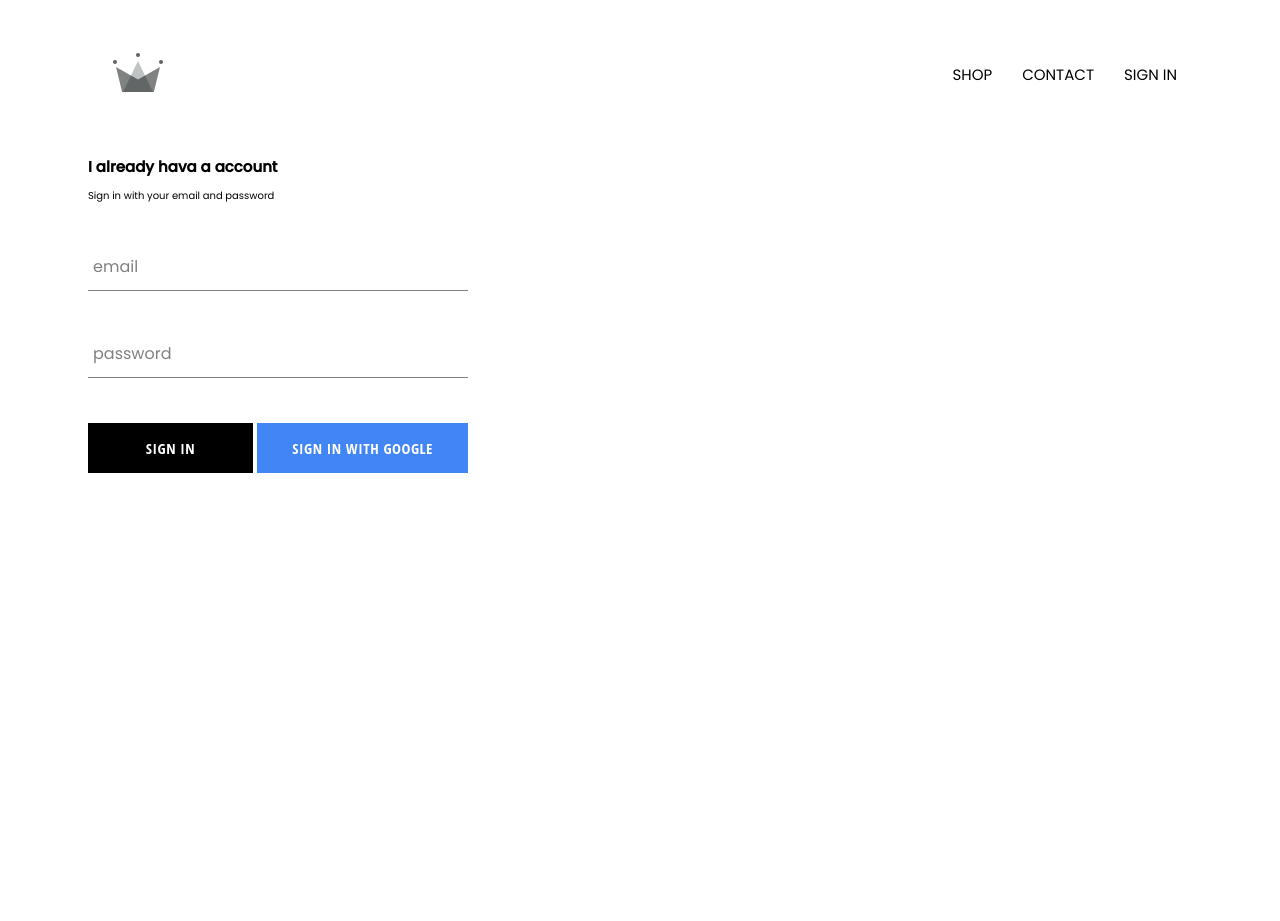
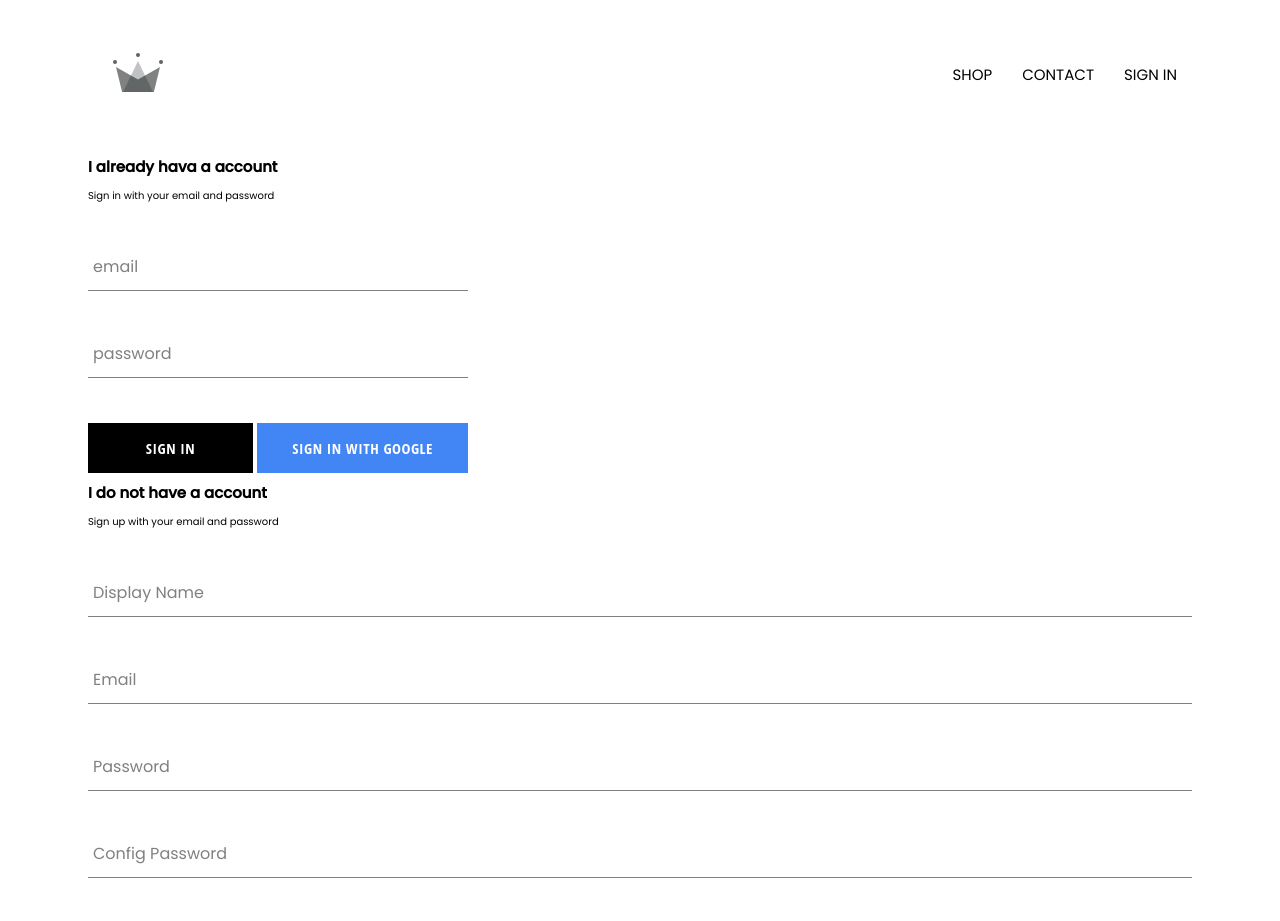
Before and after one commit to luuquangtri/clother-repo, a React (Create React App) app: page /signin in a window 1280 px wide. Shown: the top 921 px of the page. Before the commit the page ends 800 px from the top, so only its background shows below. Built offline with nearby package versions, Linux system fonts and the light colour scheme; no server answers.

Commit message:
sign up email pass

```diff
--- a/src/App.js
+++ b/src/App.js
@@ -1,9 +1,9 @@
 import Header from 'Components/Common/Header/Header.component';
-import { auth } from 'firebase/firebase.utils';
+import { auth, createUserProfileDocument } from 'firebase/firebase.utils';
 import HomePage from 'Pages/HomePage/Homepage.component';
 import ShopPage from 'Pages/ShopPage/ShopPage.component';
 import SignInAndSignUpPage from 'Pages/Sign-in-and-Sign-up-Page/Sign-in-and-Sign-up-Page.component';
-import React, { Component, useEffect, useState } from 'react';
+import React, { Component } from 'react';
 import { Route, Switch } from 'react-router-dom';
 
 
@@ -16,15 +16,27 @@ class App extends Component {
   }
   unSubcribeFromAuth = null;
   componentDidMount() {
-    auth.onAuthStateChanged(user => {
-      this.setState({ currentUser: user })
+    this.unSubcribeFromAuth = auth.onAuthStateChanged(async userAuth => {
+      if (userAuth) {
+        const userRef = await createUserProfileDocument(userAuth);
+        userRef.onSnapshot(snapShot => {
+          this.setState({
+            currentUser: {
+              id: snapShot.id,
+              ...snapShot.data()
+            }
+          })
+
+        })
+
+      }
+      this.setState({ currentUser: userAuth })
     })
   }
 
   componentWillUnmount() {
     this.unSubcribeFromAuth();
   }
-
 
 
   render() {
--- /dev/null
+++ b/src/Components/SignUp/SignUp.component.jsx
@@ -0,0 +1,85 @@
+import CustomButton from 'Components/Common/CustomButton/CustomButton.component';
+import FormInput from 'Components/Common/FormInput/FormInput.component';
+import { auth, createUserProfileDocument } from 'firebase/firebase.utils';
+import React, { Component } from 'react';
+import './SignUp.styles.scss';
+class SignUp extends Component {
+    constructor(props) {
+        super(props);
+        this.state = {
+            displayName: "",
+            email: "",
+            password: "",
+            configPassword: ""
+        }
+    }
+
+    handleSubmit = async (e) => {
+        const { password, configPassword, email, displayName } = this.state;
+        e.preventDefault();
+        if (password !== configPassword) {
+            alert("password do not match");
+            return;
+        } else {
+            try {
+                const { user } = await auth.createUserWithEmailAndPassword(email, password);
+                await createUserProfileDocument(user, { displayName })
+
+            } catch (error) {
+                alert(error)
+
+            }
+        }
+    }
+    handleChange = e => {
+        let target = e.target;
+        let name = target.name;
+        let value = target.type === "checkbox" ? target.checked : target.value;
+
+        this.setState({
+            [name]: value
+        })
+    }
+    render() {
+        const { displayName, email, password, configPassword } = this.state;
+        return (
+            <div className="sign-up">
+                <h2>I do not have a account</h2>
+                <span>Sign up with your email and password</span>
+                <form className="sign-up-form" onSubmit={this.handleSubmit}>
+                    <FormInput
+                        name="displayName"
+                        value={displayName}
+                        onChange={this.handleChange}
+                        label="Display Name"
+                        required
+                    />
+                    <FormInput
+                        name="email"
+                        value={email}
+                        onChange={this.handleChange}
+                        label="Email"
+                        required
+                    />
+                    <FormInput
+                        name="password"
+                        value={password}
+                        onChange={this.handleChange}
+                        label="Password"
+                        required
+                    />
+                    <FormInput
+                        name="configPassword"
+                        value={configPassword}
+                        onChange={this.handleChange}
+                        label="Config Password"
+                        required
+                    />
+                    <CustomButton type="submit">Sign Up</CustomButton>
+                </form>
+            </div>
+        );
+    }
+}
+
+export default SignUp;
--- a/src/Pages/Sign-in-and-Sign-up-Page/Sign-in-and-Sign-up-Page.component.jsx
+++ b/src/Pages/Sign-in-and-Sign-up-Page/Sign-in-and-Sign-up-Page.component.jsx
@@ -1,10 +1,12 @@
 import SignIn from 'Components/SignIn/signin.component';
+import SignUp from 'Components/SignUp/SignUp.component';
 import React from 'react';
 import "./Sign-in-and-Sign-up-Page.styles.scss";
 function SignInAndSignUpPage(props) {
     return (
         <div className="sign-in-and-sign-up">
             <SignIn />
+            <SignUp />
         </div>
     );
 }
--- a/src/firebase/firebase.utils.js
+++ b/src/firebase/firebase.utils.js
@@ -12,6 +12,30 @@ var firebaseConfig = {
     appId: "1:466972330442:web:0e7c6dd41c1676654de733",
     measurementId: "G-RJFQCVDJEC"
 };
+
+//firestore database
+export const createUserProfileDocument = async (userAuth, additionalData) => {
+    if (!userAuth) return;
+    const userRef = fireStore.doc(`user/${userAuth.uid}`);
+    const snapShot = await userRef.get();
+    if (!snapShot.exists) {
+        const { displayName, email } = userAuth;
+        const createAt = new Date();
+        try {
+            await userRef.set({
+                displayName,
+                email,
+                createAt,
+                ...additionalData
+            })
+        } catch (error) {
+            console.log(error);
+        }
+    }
+    return userRef;
+}
+
+
 // Initialize Firebase
 firebase.initializeApp(firebaseConfig);
 
```
Also changed, not shown: src/Components/SignUp/SignUp.styles.scss (added).
